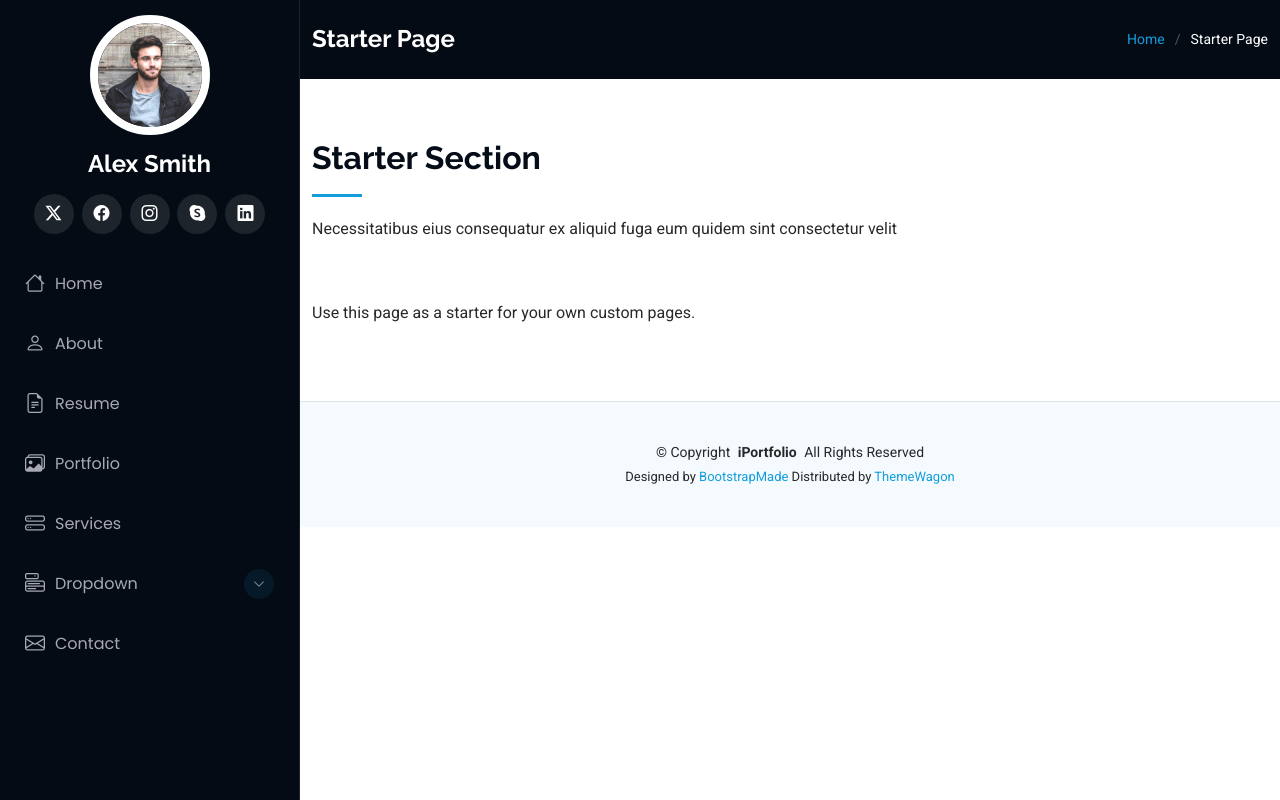
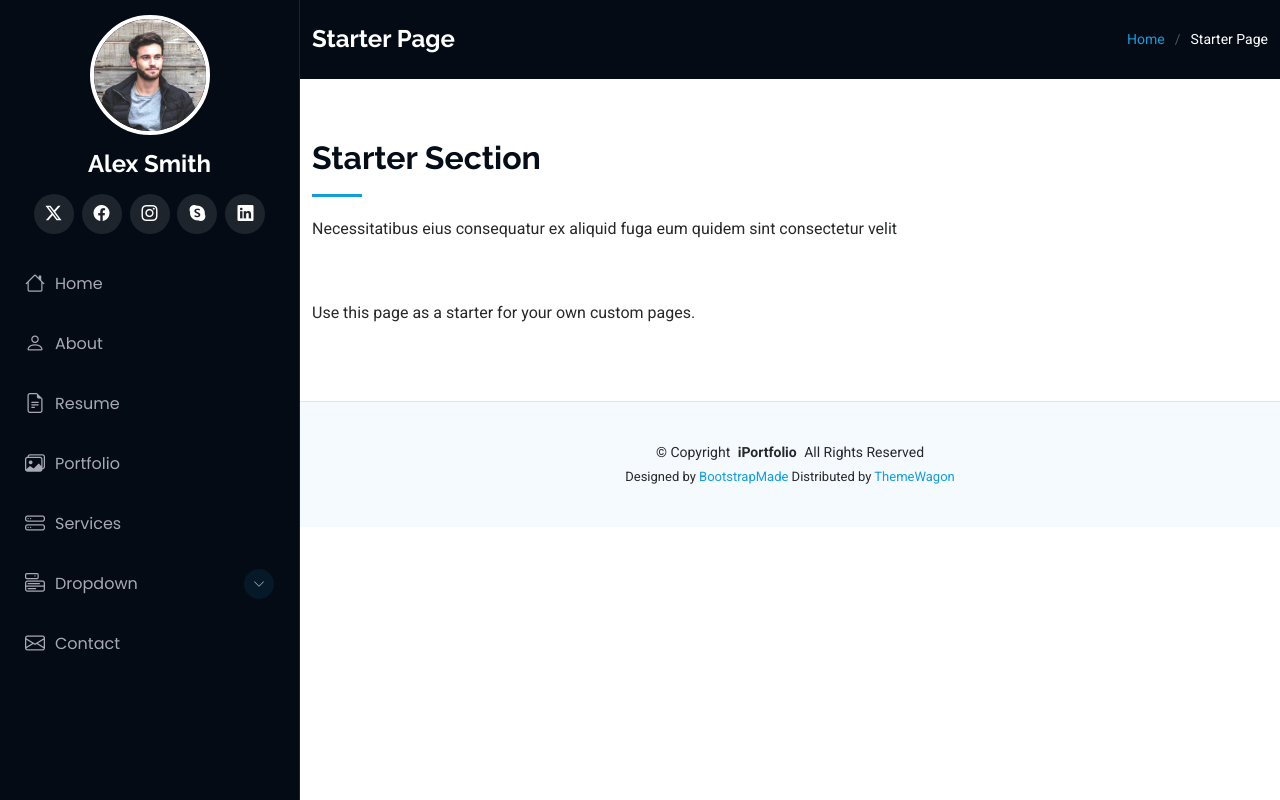
Before and after one commit to kashan-123/portfolio, a PHP site: page /starter-page.html in a window 1280 px wide. Run offline with PHP 8.4, Linux system fonts and the light colour scheme.

Commit message:
Update main.css
vcbg

```diff
--- a/assets/css/main.css
+++ b/assets/css/main.css
@@ -161,7 +161,7 @@ h6 {
   margin: 15px auto;
   display: block;
   width: 120px;
-border: 8px solid #ffffff;
+border: 4px solid #ffffff;
 }
 
 .header .logo {
```
